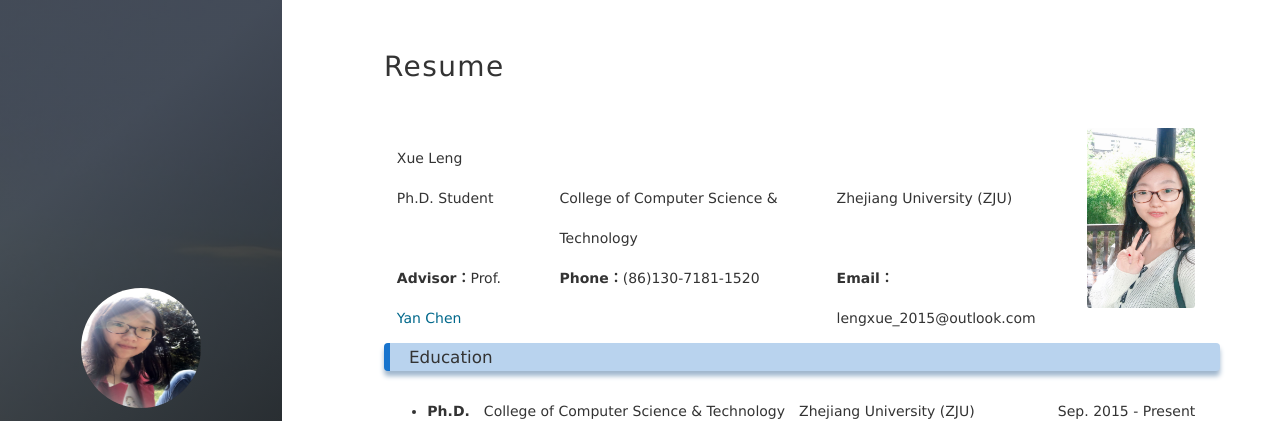
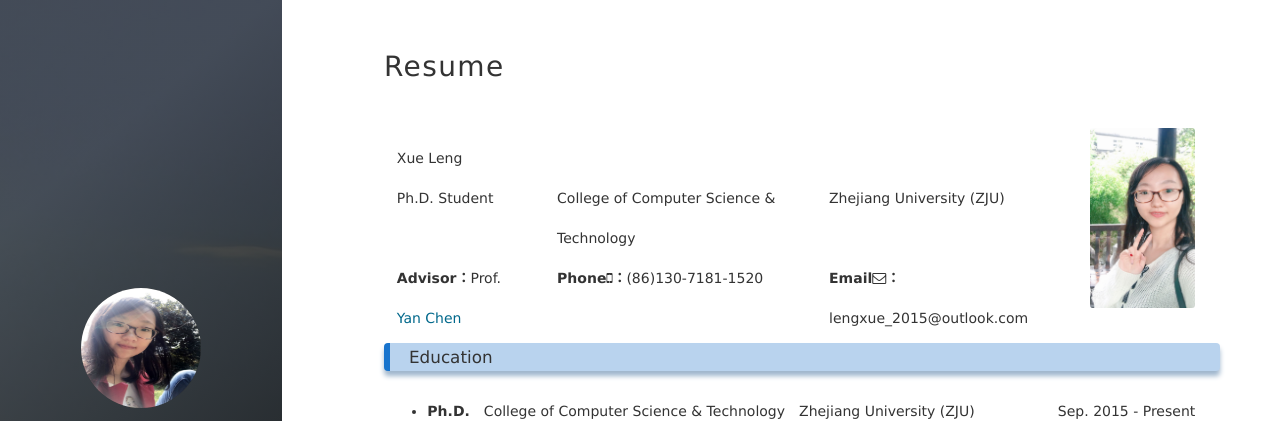
Before and after one commit to lxv458/OldWeb, a Jekyll site: the page built from index.md, in a window 1280 px wide and 900 px high. Shown: the top 421 px of the window. Built offline with Jekyll 4.4.1, drawn with Linux system fonts in a browser that asks for light colours; nearby versions of some CDN libraries; our own code applies the rules of GitHub Pages for plain Markdown files; the list of posts is cut into pages by our own code; comment, search, counter and statistics services are not loaded.

Commit message:
add icon

```diff
--- a/index.md
+++ b/index.md
@@ -19,8 +19,8 @@ title: Resume
   </tr>
   <tr>
     <td align="left"><strong>Advisor：</strong>Prof. <a href="http://www.cs.northwestern.edu/~ychen/">Yan&nbsp;Chen</a></td>
-    <td align="left"><strong>Phone：</strong>(86)130-7181-1520</td>
-    <td align="left"><strong>Email：</strong>lengxue_2015@outlook.com</td>
+    <td align="left"><strong>Phone<i class='social fa fa-mobile-phone'></i>：</strong>(86)130-7181-1520</td>
+    <td align="left"><strong>Email<i class='social fa fa-envelope-o'></i>：</strong>lengxue_2015@outlook.com</td>
   </tr>
 </table>
 
@@ -72,43 +72,43 @@ title: Resume
 <table>
   <tr>
     <td align="left"><ul><li>Outstanding Graduate Award (ZJU)</li></ul></td>
-    <td align="right"><a href="http://www.lengxue.space/images/leng/resume/excellent_leader_zju.jpg"><i class='social fa fa-weibo'></i></a> Dec. 2017</td>
+    <td align="right"><a href="http://www.lengxue.space/images/leng/resume/excellent_leader_zju.jpg"><i class='social fa fa-book'></i></a> Dec. 2017</td>
   </tr>
   <tr>
     <td align="left"><ul><li>Outstanding Graduate Leader Award (ZJU)</li></ul></td>
-    <td align="right"><a href="http://www.lengxue.space/images/leng/resume/excellent_leader_zju.jpg"><i class='social fa fa-weibo'></i></a> Dec. 2016</td>
+    <td align="right"><a href="http://www.lengxue.space/images/leng/resume/excellent_leader_zju.jpg"><i class='social fa fa-book'></i></a> Dec. 2016</td>
   </tr>
   <tr>
     <td align="left"><ul><li>Excellent Athlete (CS. ZJU)</li></ul></td>
-    <td align="right"><a href="http://www.lengxue.space/images/leng/resume/excellent_leader_zju.jpg"><i class='social fa fa-weibo'></i></a> Dec. 2015</td>
+    <td align="right"><a href="http://www.lengxue.space/images/leng/resume/excellent_leader_zju.jpg"><i class='social fa fa-book'></i></a> Dec. 2015</td>
   </tr>
   <tr>
-    <td align="left"><ul><li>Excellent Graduate (HEU)</li></ul></td>
-    <td align="right"><a href="http://www.lengxue.space/images/leng/resume/excellent_leader_zju.jpg"><i class='social fa fa-weibo'></i></a> Jun. 2015</td>
+    <td align="left"><ul><li>Excellent Graduate (HEU) <i class='social fa fa-graduation-cap'></i></li></ul></td>
+    <td align="right"><a href="http://www.lengxue.space/images/leng/resume/excellent_leader_zju.jpg"><i class='social fa fa-book'></i></a> Jun. 2015</td>
   </tr>
   <tr>
     <td align="left"><ul><li>Triple-A Student of Heilongjiang Province</li></ul></td>
-    <td align="right"><a href="http://www.lengxue.space/images/leng/resume/excellent_leader_zju.jpg"><i class='social fa fa-weibo'></i></a> Jun. 2014</td>
+    <td align="right"><a href="http://www.lengxue.space/images/leng/resume/excellent_leader_zju.jpg"><i class='social fa fa-book'></i></a> Jun. 2014</td>
   </tr>
   <tr>
     <td align="left"><ul><li>Excellent Volunteer of the 6th International Snow Sculpture Competition of College Students</li></ul></td>
-    <td align="right"><a href="http://www.lengxue.space/images/leng/resume/excellent_leader_zju.jpg"><i class='social fa fa-weibo'></i></a> Jan. 2014</td>
+    <td align="right"><a href="http://www.lengxue.space/images/leng/resume/excellent_leader_zju.jpg"><i class='social fa fa-book'></i></a> Jan. 2014</td>
   </tr>
   <tr>
     <td align="left"><ul><li>Pacemaker to Merit Student of HEU (10/12000)</li></ul></td>
-    <td align="right"><a href="http://www.lengxue.space/images/leng/resume/excellent_leader_zju.jpg"><i class='social fa fa-weibo'></i></a> Oct. 2013</td>
+    <td align="right"><a href="http://www.lengxue.space/images/leng/resume/excellent_leader_zju.jpg"><i class='social fa fa-book'></i></a> Oct. 2013</td>
   </tr>
   <tr>
     <td align="left"><ul><li>Advanced Individual of Summer Social Practice in HEU (2 times)</li></ul></td>
-    <td align="right"><a href="http://www.lengxue.space/images/leng/resume/excellent_leader_zju.jpg"><i class='social fa fa-weibo'></i></a> Oct. 2012,&nbsp;2013</td>
+    <td align="right"><a href="http://www.lengxue.space/images/leng/resume/excellent_leader_zju.jpg"><i class='social fa fa-book'></i></a> Oct. 2012,&nbsp;2013</td>
   </tr>
   <tr>
     <td align="left"><ul><li>Outstanding Youth League Cadre (HEU)</li></ul></td>
-    <td align="right"><a href="http://www.lengxue.space/images/leng/resume/excellent_leader_zju.jpg"><i class='social fa fa-weibo'></i></a> May. 2013</td>
+    <td align="right"><a href="http://www.lengxue.space/images/leng/resume/excellent_leader_zju.jpg"><i class='social fa fa-book'></i></a> May. 2013</td>
   </tr>
   <tr>
     <td align="left"><ul><li>Outstanding Youth League Member in HEU (3 times)</li></ul></td>
-    <td align="right"><a href="http://www.lengxue.space/images/leng/resume/excellent_leader_zju.jpg"><i class='social fa fa-weibo'></i></a> May. 2012,&nbsp;2013,&nbsp;2015</td>
+    <td align="right"><a href="http://www.lengxue.space/images/leng/resume/excellent_leader_zju.jpg"><i class='social fa fa-book'></i></a> May. 2012,&nbsp;2013,&nbsp;2015</td>
   </tr>
 </table>
 
@@ -116,31 +116,31 @@ title: Resume
 <table>
   <tr>
     <td align="left"><ul><li>National Scholarship</li></ul></td>
-    <td align="right"><a href="http://www.lengxue.space/images/leng/resume/excellent_leader_zju.jpg"><i class='social fa fa-weibo'></i></a> Dec. 2012</td>
+    <td align="right"><a href="http://www.lengxue.space/images/leng/resume/excellent_leader_zju.jpg"><i class='social fa fa-book'></i></a> Dec. 2012</td>
   </tr>
   <tr>
     <td align="left"><ul><li>XX Scholarship</li></ul></td>
-    <td align="right"><a href="http://www.lengxue.space/images/leng/resume/excellent_leader_zju.jpg"><i class='social fa fa-weibo'></i></a> May. 2015</td>
+    <td align="right"><a href="http://www.lengxue.space/images/leng/resume/excellent_leader_zju.jpg"><i class='social fa fa-book'></i></a> May. 2015</td>
   </tr>
   <tr>
     <td align="left"><ul><li>First-Class Scholarship of HEU (7 times)</li></ul></td>
-    <td align="right" width="150px"><a href="http://www.lengxue.space/images/leng/resume/excellent_leader_zju.jpg"><i class='social fa fa-weibo'></i></a> 2011 - 2015</td>
+    <td align="right" width="150px"><a href="http://www.lengxue.space/images/leng/resume/excellent_leader_zju.jpg"><i class='social fa fa-book'></i></a> 2011 - 2015</td>
   </tr>
   <tr>
     <td align="left"><ul><li>National Innovation Research Project for College Student</li></ul></td>
-    <td align="right"><a href="http://www.lengxue.space/images/leng/resume/excellent_leader_zju.jpg"><i class='social fa fa-weibo'></i></a> Oct 2014</td>
+    <td align="right"><a href="http://www.lengxue.space/images/leng/resume/excellent_leader_zju.jpg"><i class='social fa fa-book'></i></a> Oct 2014</td>
   </tr>
   <tr>
     <td align="left"><ul><li><strong>Second-class Award</strong> in Heilongjiang Province of the 9th "BoChuang Cap" National College Students' Embedded IoT Design Competition</li></ul></td>
-    <td align="right"><a href="http://www.lengxue.space/images/leng/resume/excellent_leader_zju.jpg"><i class='social fa fa-weibo'></i></a> Jun. 2014</td>
+    <td align="right"><a href="http://www.lengxue.space/images/leng/resume/excellent_leader_zju.jpg"><i class='social fa fa-book'></i></a> Jun. 2014</td>
   </tr>
   <tr>
     <td align="left"><ul><li><strong>Excellence Award</strong> of the 5th "LanQiao Cap" National Competition for Software and Information Technology</li></ul></td>
-    <td align="right"><a href="http://www.lengxue.space/images/leng/resume/excellent_leader_zju.jpg"><i class='social fa fa-weibo'></i></a> Jun. 2014</td>
+    <td align="right"><a href="http://www.lengxue.space/images/leng/resume/excellent_leader_zju.jpg"><i class='social fa fa-book'></i></a> Jun. 2014</td>
   </tr>
   <tr>
     <td align="left"><ul><li><strong>Third-class Award</strong> of the 3rd "SaiBaiTe Cap" National College Students' IoT Design Competition</li></ul></td>
-    <td align="right"><a href="http://www.lengxue.space/images/leng/resume/excellent_leader_zju.jpg"><i class='social fa fa-weibo'></i></a> Aug. 2013</td>
+    <td align="right"><a href="http://www.lengxue.space/images/leng/resume/excellent_leader_zju.jpg"><i class='social fa fa-book'></i></a> Aug. 2013</td>
   </tr>
 </table>
 
@@ -194,7 +194,7 @@ title: Resume
 </table>
 
 ### Publication
-  1. Xitao Wen, Kai Bu, Bo Yang, Yan Chen, Li Erran Li, Xiaolin Chen, Jianfeng Yang, **Xue Leng**, <a href="http://www.lengxue.space/images/leng/resume/RuleScope_ToN.pdf">"RuleScope: Inspecting Forwarding Faults for Software-Defined Networking"</a>, in ACM/IEEE Transaction on Networking (ToN), Volume 25, Issue 4, Aug. 2017.
+  1. Xitao Wen, Kai Bu, Bo Yang, Yan Chen, Li Erran Li, Xiaolin Chen, Jianfeng Yang, **Xue Leng**, <a href="http://www.lengxue.space/images/leng/resume/RuleScope_ToN.pdf">"RuleScope: Inspecting Forwarding Faults for Software-Defined Networking"</a>, in ACM/IEEE Transaction on Networking (ToN), Volume 25, Issue 4, Aug. 2017.  <i class='social fa fa-file-pdf-o'></i><i class='social fa fa-file-powerpoint-o'></i>
 
 ### Activity
 <table>
```
